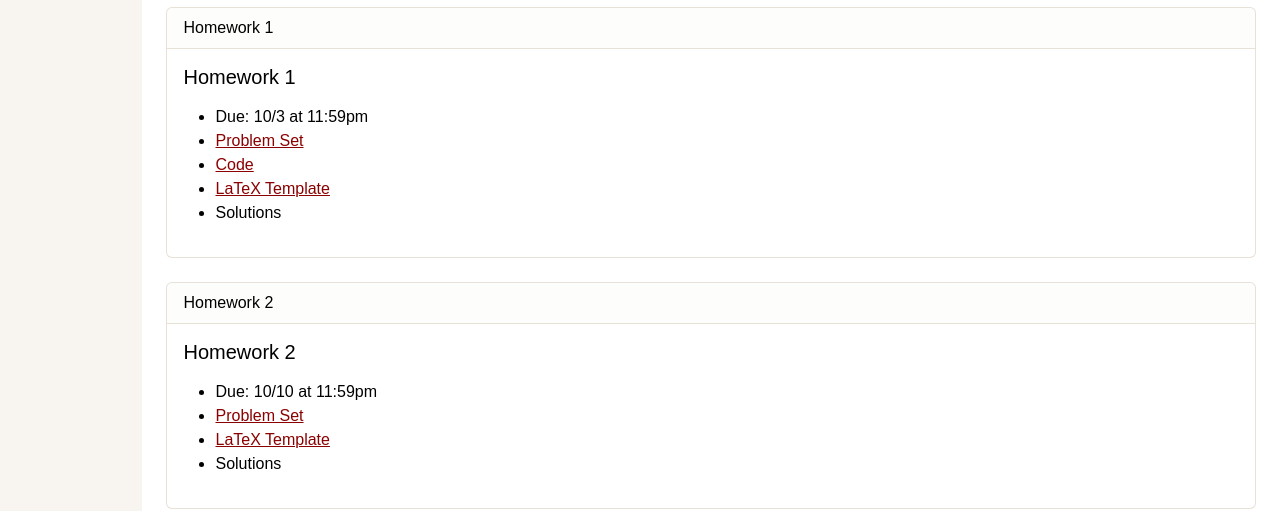
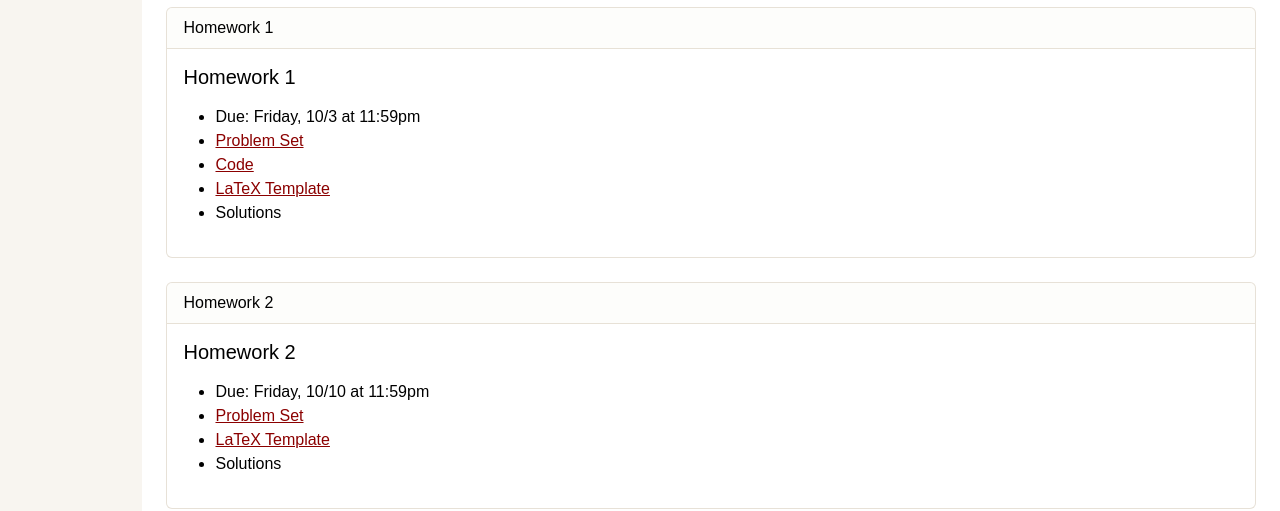
Before and after one commit to cs161-stanford/cs161-stanford.github.io, a Jekyll site: the page built from homework.md, in a window 1280 px wide. Shown: the part 1212-1723 px from the top of the page. Built offline with Jekyll 4.4.1, drawn with Linux system fonts in a browser that asks for light colours; nearby versions of some CDN libraries.

Commit message:
added days for due dates

```diff
--- a/homework.md
+++ b/homework.md
@@ -59,7 +59,7 @@ Homework 0 is a special homework, graded for completion (not correctness).  The
     <h5 class="card-title">Homework 1</h5>
     <p class="card-text">
 	<ul>
-	<li> Due: 10/3 at 11:59pm</li>
+	<li> Due: Friday, 10/3 at 11:59pm</li>
 	<li> <a href="/assets/homework/worksheets/HW1.pdf">Problem Set</a> </li>
 	<li> <a href="/assets/homework/code/HW1_code.zip">Code</a> </li>
 	<!-- <li> <a href="/assets/homework/latex_templates/HW1.tex">LaTeX Template</a> </li> -->
@@ -77,7 +77,7 @@ Homework 0 is a special homework, graded for completion (not correctness).  The
     <h5 class="card-title">Homework 2</h5>
     <p class="card-text">
 	<ul>
-	<li> Due: 10/10 at 11:59pm</li>
+	<li> Due: Friday, 10/10 at 11:59pm</li>
 	<li> <a href="/assets/homework/worksheets/HW2.pdf">Problem Set</a> </li>
 	<li> <a href="/assets/homework/latex_templates/HW2_Latex.zip">LaTeX Template</a> </li>
 	<li> Solutions </li>
```
